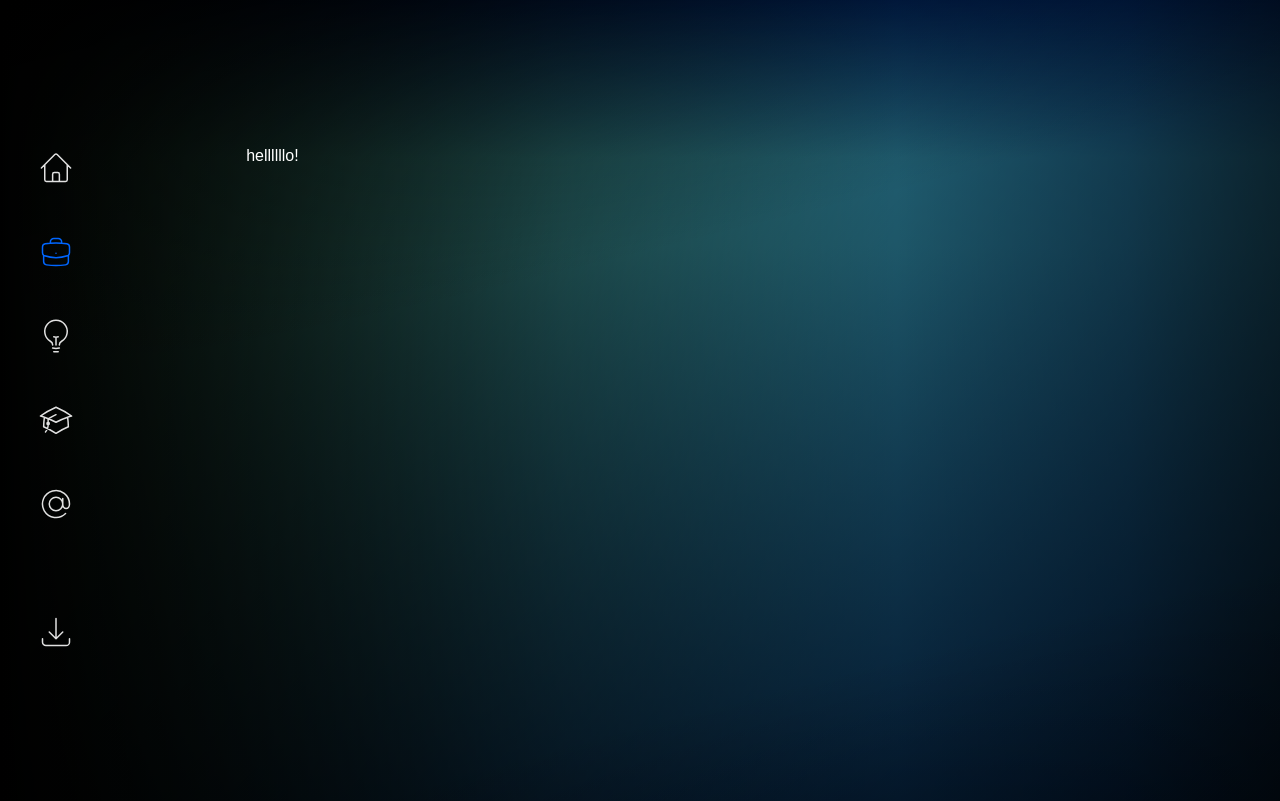
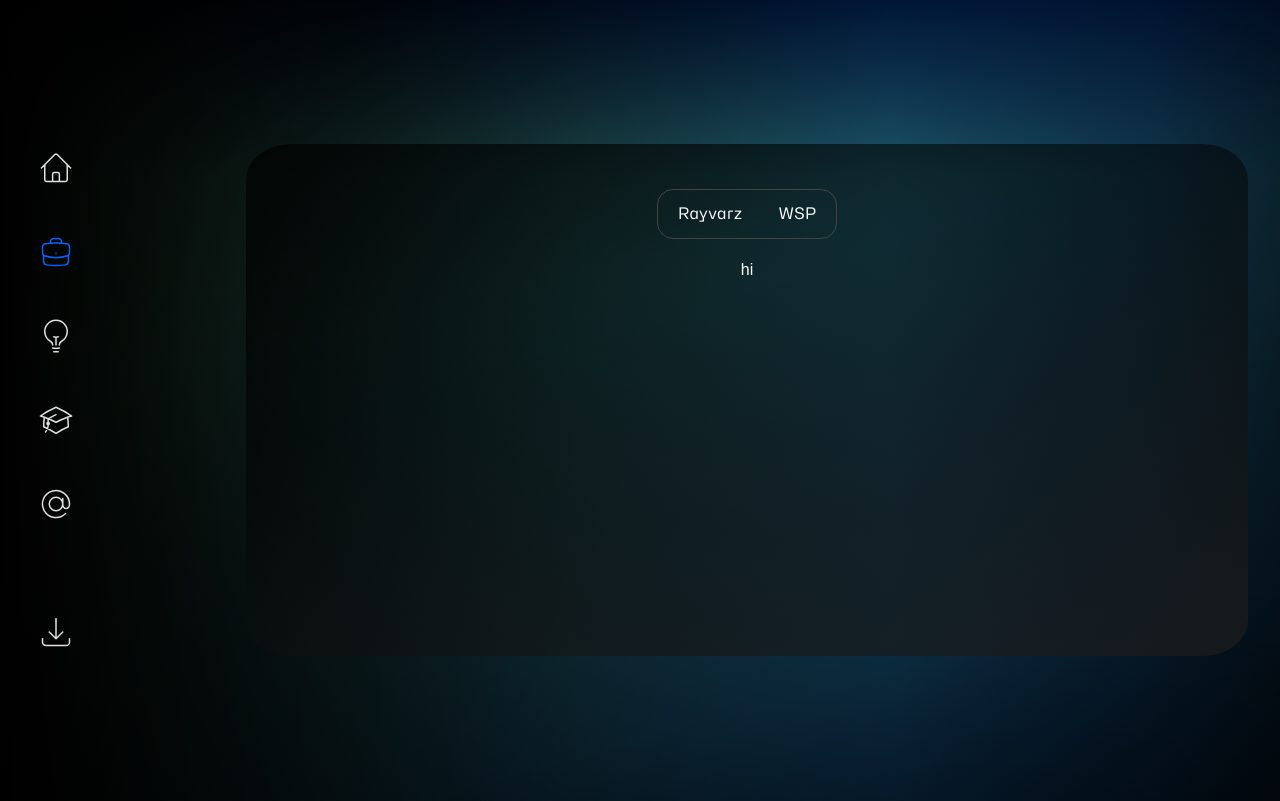
Before and after one commit to this-ILECY/curriculum-vitae, a Next.js app: page /experience in a window 1280 px wide. Built offline with nearby package versions, Linux system fonts and the light colour scheme.

Commit message:
tabs works

```diff
--- a/src/app/experience/page.tsx
+++ b/src/app/experience/page.tsx
@@ -1,8 +1,44 @@
+"use client"
+
+import { useEffect, useRef } from "react"
+
 export default function experience() {
 
+    const ray = useRef(null);
+    const wsp = useRef(null);
+    const activetab = useRef(null);
+
+    useEffect(() => {
+
+        return (() => {
+            activeTab(ray.current, 'right')
+        })
+    })
+
+    const activeTab = (ref: HTMLElement, position: 'right' | 'left') => {
+        activetab.current.style.width = getComputedStyle(ref).width
+        activetab.current.style.height = getComputedStyle(ref).height
+
+        if (position == "right") {
+            activetab.current.style.right = 'unset'
+            activetab.current.style.left = '0.75rem'
+        }
+        else {
+            activetab.current.style.left = 'unset'
+            activetab.current.style.right = '0.75rem'
+        }
+    }
+
     return (
-        <span className="z-10 text-white">
-            hellllllo!
+        <span className="z-10 text-white grow flex">
+            <span className="job-box p-4p squircle mask-squircle w-full flex flex-col justify-start gap-4p items-center grow h-full">
+                <span className="relative tabs flex gap-5 py-2 px-3 font-hubot font-light">
+                    <span ref={activetab} className="absolute bg-primary-400 top-2 left-3 h-full z-1 transition-all"></span>
+                    <span ref={ray} onClick={() => { activeTab(ray.current, 'right') }} className="flex justify-center py-1 px-2 z-10 cursor-pointer">Rayvarz</span>
+                    <span ref={wsp} onClick={() => { activeTab(wsp.current, "left") }} className="flex justify-center py-1 px-2 z-10 cursor-pointer">WSP</span>
+                </span>
+                <span>hi</span>
+            </span>
         </span>
     )
 }
--- a/src/app/globals.scss
+++ b/src/app/globals.scss
@@ -30,7 +30,6 @@ $NeutralLight400: #666666;
 ::-webkit-scrollbar {
   display: none;
 }
-
 
 body {
   width: 100vw;
@@ -198,6 +197,18 @@ body {
   padding: 8%;
 }
 
+.p-4p {
+  padding: 4.45%;
+}
+
+.gap-4p {
+  gap: 4.45%;
+}
+
+.gap-2p {
+  gap: 2.2%;
+}
+
 .max-w-60p {
   max-width: 60%;
 }
@@ -219,6 +230,24 @@ body {
       opacity: 1;
     }
   }
+}
+
+.tabs {
+  border: 1px solid $NeutralDark100;
+  border-radius: 16px;
+
+  &>* {
+    border-radius: 8px;
+  }
+}
+
+.job-box {
+  border-radius: 4.5% / 36px;
+  background: rgb(30, 30, 30);
+  background: -moz-linear-gradient(342deg, rgba(30, 30, 30, 0.7) 0%, rgba(0, 0, 0, 0.5) 63%, rgba(0, 0, 0, 0.7) 100%);
+  background: -webkit-linear-gradient(342deg, rgba(30, 30, 30, 0.7) 0%, rgba(0, 0, 0, 0.5) 63%, rgba(0, 0, 0, 0.7) 100%);
+  background: linear-gradient(342deg, rgba(30, 30, 30, 0.7) 0%, rgba(0, 0, 0, 0.5) 63%, rgba(0, 0, 0, 0.7) 100%);
+  filter: progid:DXImageTransform.Microsoft.gradient(startColorstr="#1e1e1e", endColorstr="#000000", GradientType=1);
 }
 
 .main-page {
--- a/src/app/pages/theme/gradient.tsx
+++ b/src/app/pages/theme/gradient.tsx
@@ -1,6 +1,6 @@
 "use client";
 
-import { useEffect, useRef } from "react";
+import { useRef } from "react";
 
 export default function Gradient() {
 
@@ -9,35 +9,6 @@ export default function Gradient() {
     const blackhorizontal = useRef(null);
     const blackedge = useRef(null);
     const blackvertical = useRef(null);
-
-    let controller = true;
-
-    // useEffect(() => {
-
-    //     // setTimeout(() => {
-    //     const interval = setInterval(() => {
-    //         console.log(controller);
-
-    //         if (controller) {
-    //             greenlayer.current.classList.add(...['top-0', 'right-0']);
-    //             greenlayer.current.classList.remove(...['top-40', 'right-5']);
-
-    //             bluelayer.current.classList.add(...['right-0']);
-    //             bluelayer.current.classList.remove(...['right-3']);
-    //         } else {
-    //             greenlayer.current.classList.add(...['top-40', 'right-5']);
-    //             greenlayer.current.classList.remove(...['top-0', 'right-0']);
-
-    //             bluelayer.current.classList.add(...['right-3']);
-    //             bluelayer.current.classList.remove(...['right-0']);
-    //         }
-
-    //         controller = !controller
-    //     }, 1000);
-    //     return (() => {
-    //         clearInterval(interval)
-    //     })
-    // })
 
     return (
         <span className="contents">
```
Also changed, not shown: src/app/pages/components/navabr.tsx (+1 -7 lines).
